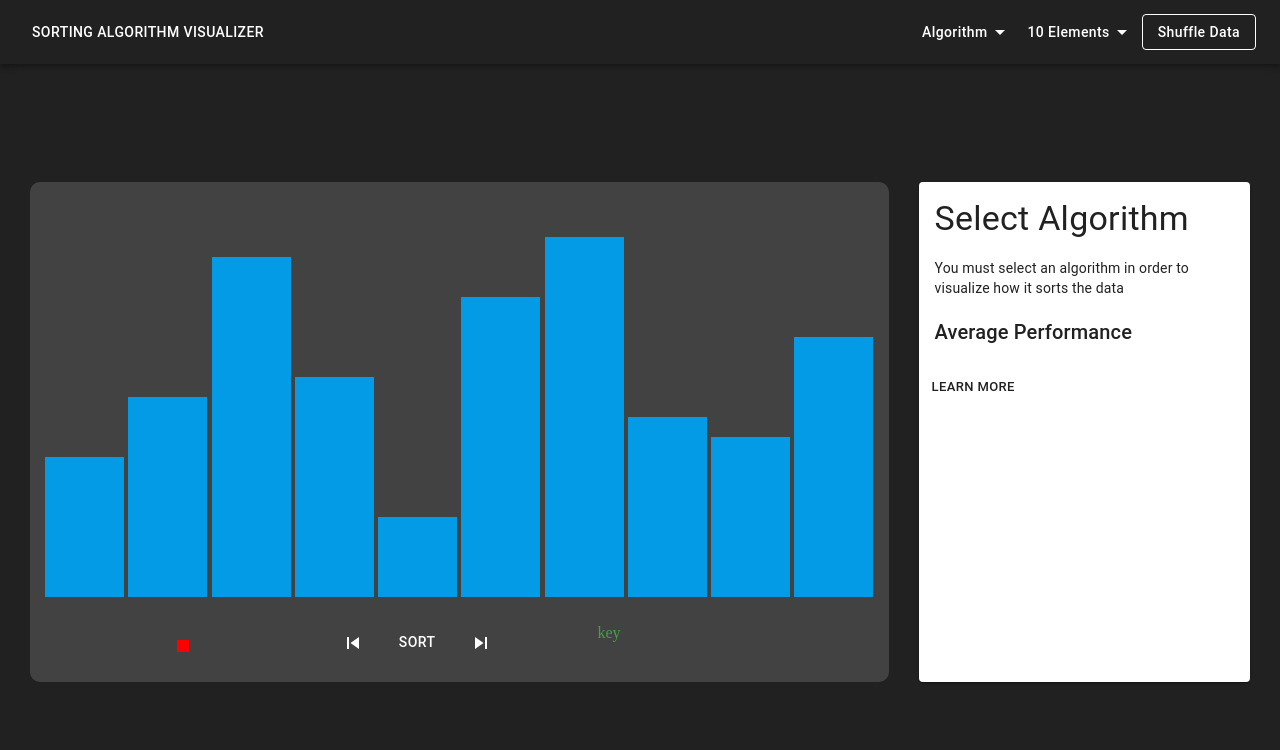
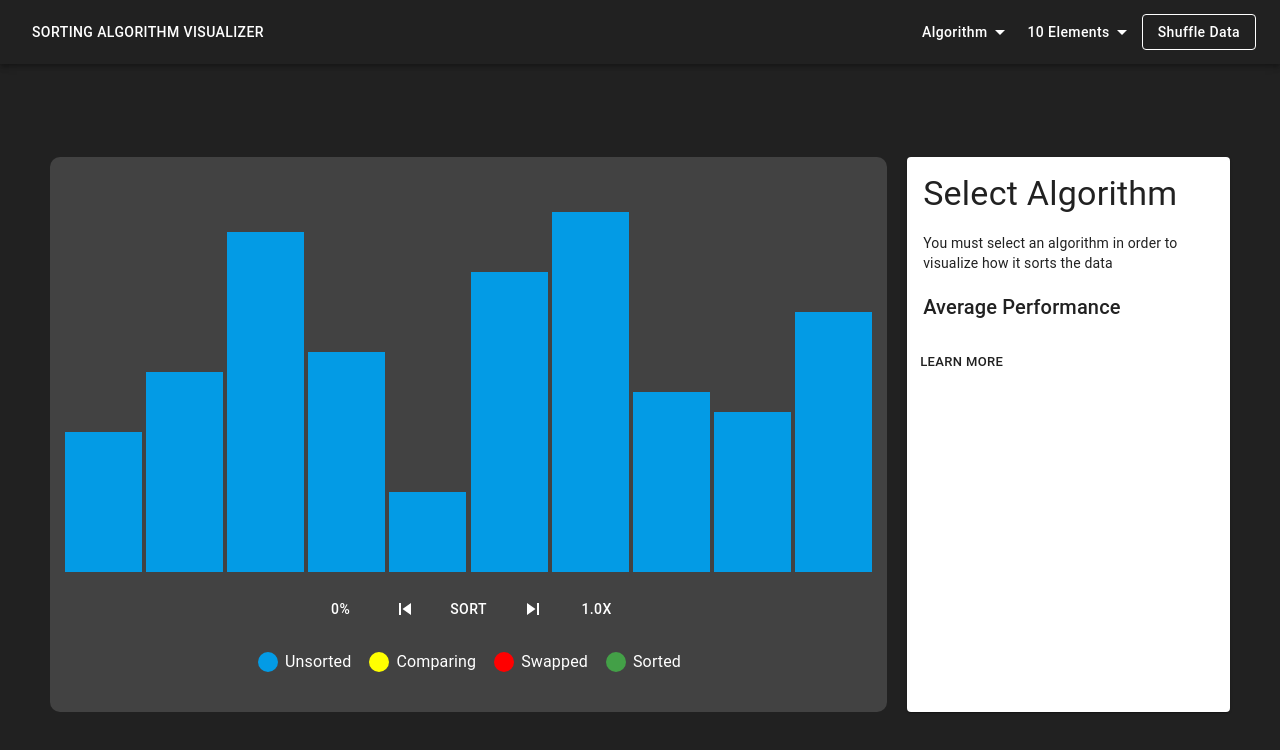
Before and after one commit to joshkim23/sorting-algo-visualization-app, a React (Create React App) app: page / in a window 1280 px wide. Shown: the top 750 px of the page. Built offline with nearby package versions, Linux system fonts and the light colour scheme.

Commit message:
styled the color key items and the sorting buttons, added percentage calculator, speed drop down is next

```diff
--- a/src/App.js
+++ b/src/App.js
@@ -21,6 +21,7 @@ import {heapSortInfo} from './Algorithms/heapSort.js';
 // import indigo from '@material-ui/core/colors/indigo';
 import green from '@material-ui/core/colors/green';
 import grey from '@material-ui/core/colors/grey';
+import lightBlue from '@material-ui/core/colors/lightBlue';
 
 // Utility
 import {generateRandomUniqueUnorderedList} from './helperFunctions.ts'; // still works!
@@ -39,6 +40,21 @@ const ALGORITHMS = [
     SelectionSort,
     InsertionSort
 ]
+
+const COLORKEYS = [{
+        key: 'Unsorted',
+        color: `${lightBlue["600"]}`
+    }, {
+        key: 'Comparing',
+        color: 'yellow'
+    }, {
+        key: 'Swapped',
+        color: 'red'
+    }, {
+        key: 'Sorted',
+        color: `${green["600"]}`
+    }
+];
 
 const ALGONAMES = ALGOINFO.map(algo => algo.name);
 
@@ -61,13 +77,14 @@ const App = () => {
         layout: {
             display: 'grid',
             gridTemplateColumns: '5fr 2fr',
-            gridGap: '60px',
+            gridGap: '50px',
             height: '500px',
-            padding: '50px 30px 50px 30px',
+            padding: '0px 50px 50px 50px',
         },
         sortWindowAndControls: {
             display: 'grid',
             gridTemplateRows: '10fr 1fr',
+            maxHeight: '525px',
             width: '100%',
             borderRadius: '10px',
             padding: '15px',
@@ -146,10 +163,14 @@ const App = () => {
         trackerStepSnippetFromIndex.forEach((step, index) => {
             setTimeout(() => {
                 setSortingData(step);
-            }, 250 * index);
+                setTrackerIndex(trackerIndex++);
+                if (index === trackerStepSnippetFromIndex.length-1) {
+                    setTrackerIndex(trackerIndex++);
+                }
+            }, 100 * index);
         });
 
-        // setTrackerIndex(0);
+        setTrackerIndex(tracker.steps.length);
     }
 
 
@@ -245,6 +266,9 @@ const App = () => {
                         handleNextButton={handleNextStep}
                         handlePrevButton={handlePreviousStep}
                         sortButton={run}
+                        colorKeys={COLORKEYS}
+                        trackerSize={tracker.steps.length}
+                        trackerStep={trackerIndex}
                     />
                 </div>
 
--- /dev/null
+++ b/src/components/ColorKeyItem.js
@@ -0,0 +1,30 @@
+import React from 'react';
+import Brightness1 from '@material-ui/icons/Brightness1';
+import Typography from '@material-ui/core/Typography';
+
+const ColorKeyItem = ({color, colorKey}) => {
+    const styles = {
+        orb: {
+            color: `${color}`
+        },
+        layout: {
+            display: 'inline-grid',
+            gridTemplateColumns: 'auto auto',
+            gridGap: '5px',
+            padding: '8px',
+            alignItems: 'center',
+            color: 'white',
+            fontFamily: 'Roboto'
+        }
+    }
+    return (
+        <div style={styles.layout}>
+            <Brightness1 color={"blue"} style={styles.orb} />
+            <Typography>
+                {colorKey}
+            </Typography>
+        </div>
+    )
+}
+
+export default ColorKeyItem;
--- a/src/components/SortingStepControls.js
+++ b/src/components/SortingStepControls.js
@@ -1,24 +1,42 @@
 import React from 'react';
+import ColorKeyItem from './ColorKeyItem.js';
 import Button from '@material-ui/core/Button';
 import SkipPrevious from '@material-ui/icons/SkipPrevious'
 import SkipNext from '@material-ui/icons/SkipNext';
-import Stop from '@material-ui/icons/Stop'
+import Stop from '@material-ui/icons/Stop';
+import Brightness1 from '@material-ui/icons/Brightness1';
+import { Typography } from '@material-ui/core';
 
-const SortingStepControls = ({ handleNextButton, handlePrevButton, sortButton }) => {
+const SortingStepControls = ({ handleNextButton, handlePrevButton, sortButton, colorKeys, trackerStep, trackerSize }) => {
     const styles = {
+        speed: {
+
+        },
         layout: {
+            padding: '15px',
             display: 'grid',
-            gridTemplateColumns: '1fr 1fr 1fr',
-            // gridGap: '5px',
+            gridTemplateColumns: '1fr',
+            gridGap: '15px',
+            alignItems: 'center',
+            justifySelf: 'center'
+        },
+        buttons: {
+            justifySelf: 'center',
+            color: 'white'
         }
+    }
+
+    function getTrackerProgress() {
+        return `${Math.floor((trackerStep/trackerSize)*100)}%`;
     }
     return (
         <div style={styles.layout}>
-            <Button style={{color: 'red'}}>
-                <Stop />
-            </Button>
 
-            <div>
+            <div style ={styles.buttons}>
+                <Button style={{color: 'white'}}>
+                    {trackerSize ? getTrackerProgress() : '0%'}
+                </Button>
+
                 <Button>
                     <SkipPrevious style={{color: 'white'}} onClick={() => handlePrevButton()}/>
                 </Button>
@@ -30,10 +48,18 @@ const SortingStepControls = ({ handleNextButton, handlePrevButton, sortButton })
                 <Button onClick={() => handleNextButton()}>
                     <SkipNext style={{color: 'white'}}  />
                 </Button>
+
+                <Button style={{color: 'white'}}>
+                    1.0x
+                </Button>
             </div>
 
             <div>
-                key
+                {colorKeys.map((key, index) => {
+                    return (
+                        <ColorKeyItem key={index} colorKey={key.key} color={key.color} />
+                    )
+                })}
             </div>
 
         </div>
```
